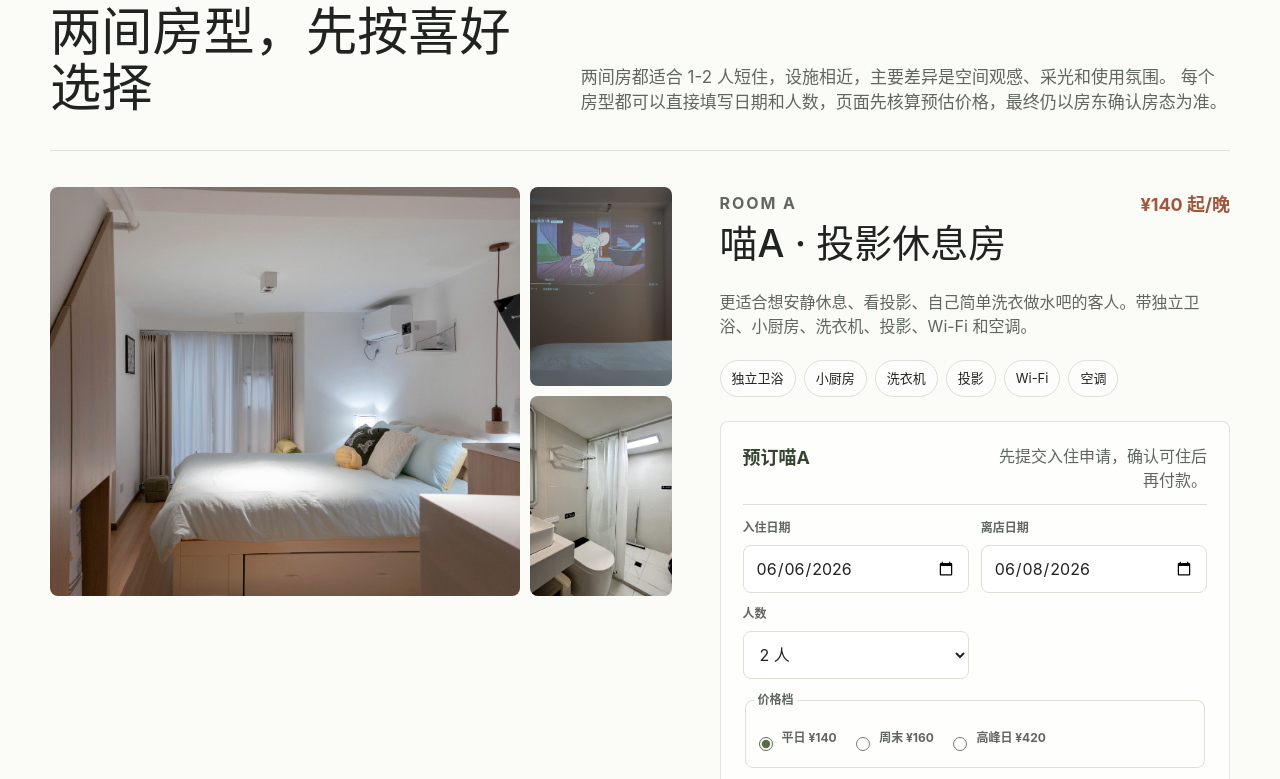
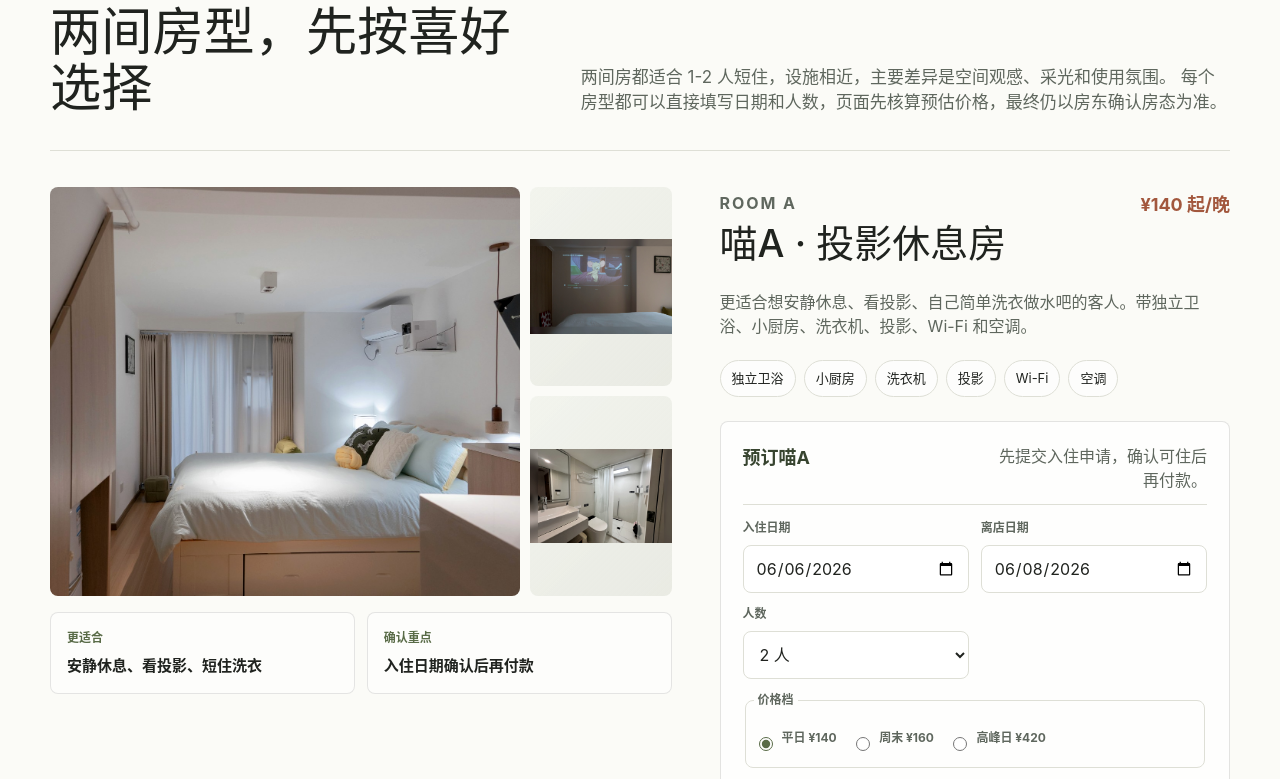
Before and after one commit to panzeng297-commits/cert, a website: page index.html in a window 1280 px wide. Shown: the part 821-1600 px from the top of the page. Drawn offline with Linux system fonts and the light colour scheme.

Commit message:
Show full secondary photos and fill desktop room layout

```diff
--- a/index.html
+++ b/index.html
@@ -67,11 +67,23 @@
 
         <div class="room-grid">
           <article class="room-card">
+            <div class="room-media">
               <div class="room-gallery">
                 <img class="room-main-photo" src="assets/room-a-main.jpg" alt="喵A房间床铺和窗边休息区" />
                 <div class="thumb-row" aria-hidden="true">
                   <img src="assets/room-a-projector.jpg" alt="" />
                   <img src="assets/room-a-kitchen.jpg" alt="" />
+                </div>
+              </div>
+              <div class="room-side-notes" aria-label="喵A房间补充信息">
+                <div>
+                  <span>更适合</span>
+                  <strong>安静休息、看投影、短住洗衣</strong>
+                </div>
+                <div>
+                  <span>确认重点</span>
+                  <strong>入住日期确认后再付款</strong>
+                </div>
               </div>
             </div>
             <div class="room-copy">
@@ -151,11 +163,23 @@
           </article>
 
           <article class="room-card">
+            <div class="room-media">
               <div class="room-gallery">
                 <img class="room-main-photo" src="assets/room-b-main.jpg" alt="喵B房间床铺和窗边采光" />
                 <div class="thumb-row" aria-hidden="true">
                   <img src="assets/room-b-wide.jpg" alt="" />
                   <img src="assets/room-b-bath.jpg" alt="" />
+                </div>
+              </div>
+              <div class="room-side-notes" aria-label="喵B房间补充信息">
+                <div>
+                  <span>更适合</span>
+                  <strong>窗边采光、空间观感、轻量办公</strong>
+                </div>
+                <div>
+                  <span>确认重点</span>
+                  <strong>先查途家等平台房态</strong>
+                </div>
               </div>
             </div>
             <div class="room-copy">
--- a/styles.css
+++ b/styles.css
@@ -510,6 +510,11 @@ select {
   padding-top: clamp(24px, 3vw, 36px);
 }
 
+.room-media {
+  display: grid;
+  gap: 16px;
+}
+
 .room-gallery {
   display: grid;
   grid-template-columns: minmax(0, 1fr) minmax(92px, 0.3fr);
@@ -525,7 +530,6 @@ select {
   width: 100%;
   height: 100%;
   max-height: 100%;
-  object-fit: cover;
   background: #ddd8ce;
   filter: brightness(0.98) contrast(1.07) saturate(0.96);
 }
@@ -533,6 +537,7 @@ select {
 .room-main-photo {
   min-height: 0;
   border-radius: var(--radius);
+  object-fit: cover;
   object-position: center;
 }
 
@@ -546,6 +551,40 @@ select {
 .thumb-row img {
   min-height: 0;
   border-radius: var(--radius);
+  object-fit: contain;
+  background:
+    linear-gradient(135deg, rgba(238, 240, 233, 0.86), rgba(221, 223, 214, 0.64));
+}
+
+.room-side-notes {
+  display: grid;
+  grid-template-columns: 1fr 1fr;
+  gap: 12px;
+}
+
+.room-side-notes div {
+  border: 1px solid rgba(32, 35, 31, 0.11);
+  border-radius: var(--radius);
+  background: rgba(255, 255, 255, 0.54);
+  padding: 16px;
+}
+
+.room-side-notes span,
+.room-side-notes strong {
+  display: block;
+}
+
+.room-side-notes span {
+  margin-bottom: 8px;
+  color: var(--olive);
+  font-size: 12px;
+  font-weight: 800;
+}
+
+.room-side-notes strong {
+  color: var(--ink);
+  font-size: 15px;
+  line-height: 1.45;
 }
 
 .room-copy {
```
Lines whose indentation alone changed are shown as unchanged.
